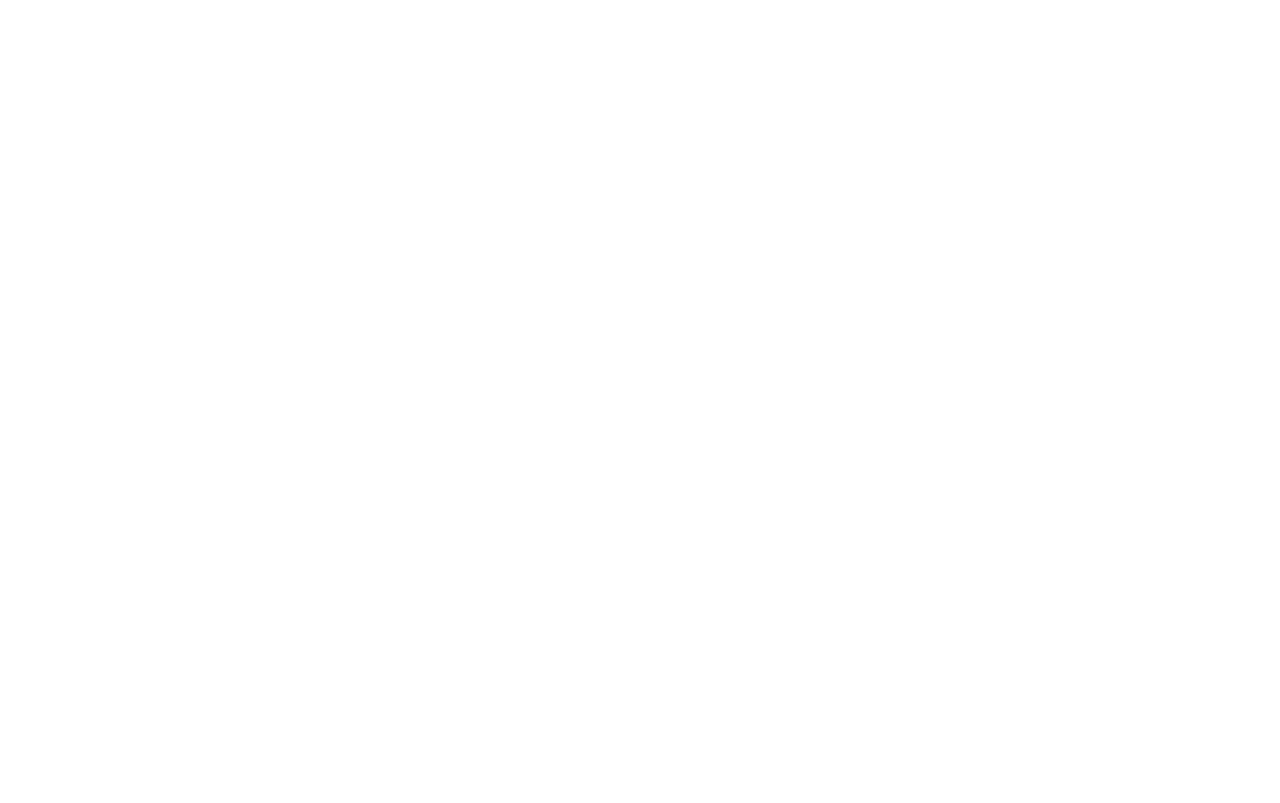
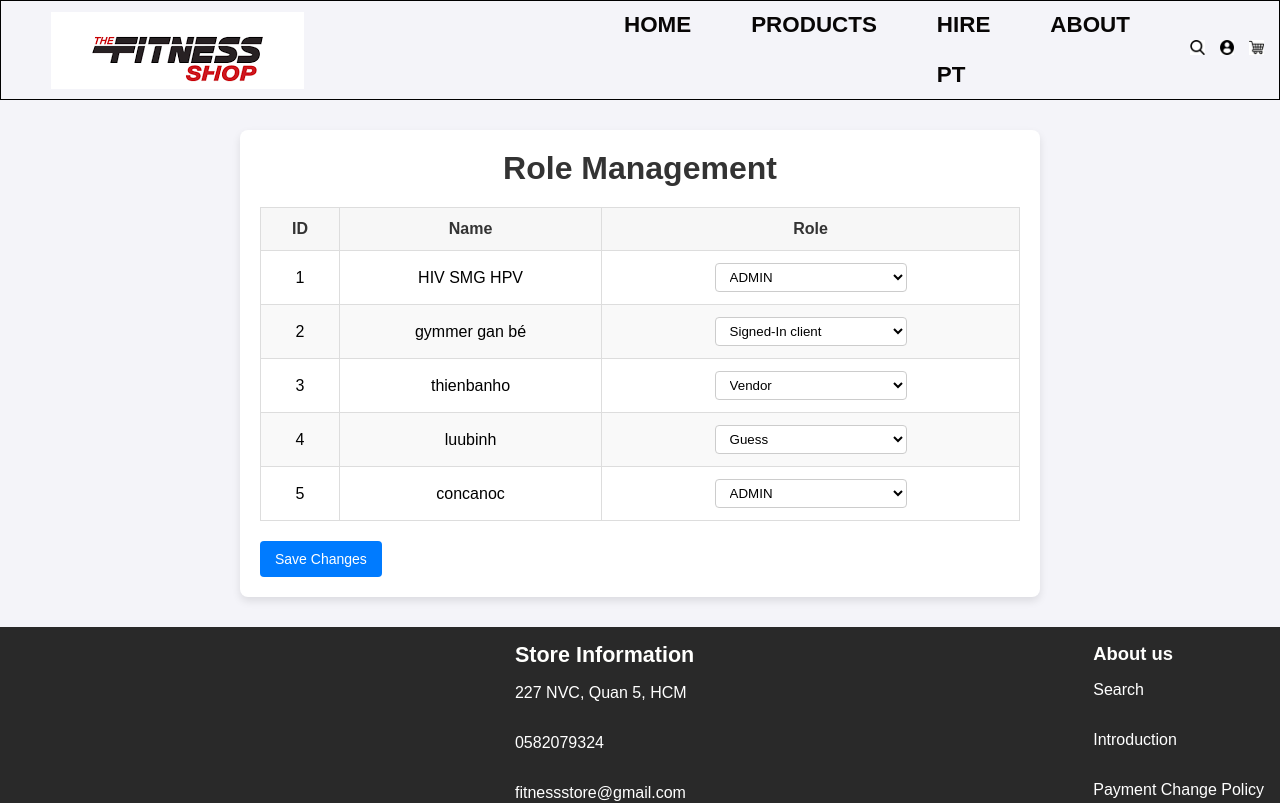
Before and after one commit to thienbanho/Fitness-Shop, a React (Create React App) app: page /components/UserDashboard/RoleManagementPage in a window 1280 px wide. Before the commit this address had no page. Shown: the top 803 px of the page. Built offline with nearby package versions, Linux system fonts and the light colour scheme.

Commit message:
add roles manage page

```diff
--- a/src/App.js
+++ b/src/App.js
@@ -8,6 +8,7 @@
 import Footer from "./components/Footer/Footer.js";
 import { BrowserRouter } from 'react-router-dom';
 import { Routes, Route, Link } from 'react-router-dom';
+import RoleManagementPage from "./components/User Dashboard/RoleManagementPage";
 
 function App() {
   return (
@@ -19,6 +20,7 @@
       <Route path="/pages/PTRegist/PTRegist" element={<PTRegist/>}/>
       <Route path="/pages/Product" element={<Product/>}/>
       <Route path="/pages/Profile/Info" element={<Info/>}/>
+      <Route path="/components/UserDashboard/RoleManagementPage" element={<RoleManagementPage/>}/>
     </Routes>
     </BrowserRouter>
   );
--- /dev/null
+++ b/src/components/User Dashboard/RoleManagementPage.css
@@ -0,0 +1,76 @@
+body {
+    font-family: Arial, sans-serif;
+    background-color: #f4f4f9;
+    margin: 0;
+    padding: 0;
+  }
+
+  .container {
+    padding: 20px;
+    max-width: 800px;
+    margin: 30px auto;
+    background-color: #ffffff;
+    box-shadow: 0 4px 8px rgba(0, 0, 0, 0.1);
+    border-radius: 8px;
+  }
+
+  h1 {
+    text-align: center;
+    color: #333333;
+    margin-bottom: 20px;
+  }
+
+  table {
+    width: 100%;
+    border-collapse: collapse;
+    margin-top: 20px;
+  }
+
+  table th,
+  table td {
+    border: 1px solid #dddddd;
+    padding: 12px;
+    text-align: center;
+  }
+
+  table th {
+    background-color: #f7f7f7;
+    color: #333333;
+    font-weight: bold;
+  }
+
+  table tr:nth-child(even) {
+    background-color: #f9f9f9;
+  }
+
+  table tr:hover {
+    background-color: #f1f1f1;
+  }
+
+  select {
+    padding: 5px 10px;
+    border: 1px solid #cccccc;
+    border-radius: 4px;
+    background-color: #ffffff;
+    cursor: pointer;
+  }
+
+  select:focus {
+    outline: none;
+    border-color: #007bff;
+  }
+
+  button {
+    margin-top: 20px;
+    padding: 10px 15px;
+    border: none;
+    border-radius: 4px;
+    background-color: #007bff;
+    color: white;
+    cursor: pointer;
+    font-size: 14px;
+  }
+
+  button:hover {
+    background-color: #0056b3;
+  }
--- /dev/null
+++ b/src/components/User Dashboard/RoleManagementPage.js
@@ -0,0 +1,73 @@
+import React, { useState } from "react";
+import Footer from "../Footer/Footer";
+import NavBar from "../NavBar/NavBar";
+import "./RoleManagementPage.css";
+
+const RoleManagementPage = () => {
+  const [users, setUsers] = useState([
+    { id: 1, name: "HIV SMG HPV", role: "ADMIN" },
+    { id: 2, name: "gymmer gan bé", role: "Signed-In client" },
+    { id: 3, name: "thienbanho", role: "Vendor" },
+    { id: 4, name: "luubinh", role: "Guess" },
+    { id: 5, name: "concanoc", role: "Content Manager" },
+  ]);
+
+  const roles = [
+    "ADMIN",
+    "PT",
+    "Signed-In client",
+    "Vendor",
+    "Content Manager (forum)",
+    "Guess",
+  ];
+
+  const handleRoleChange = (userId, newRole) => {
+    const updatedUsers = users.map((user) =>
+      user.id === userId ? { ...user, role: newRole } : user
+    );
+    setUsers(updatedUsers);
+    alert(`Role updated: User ID ${userId} is now ${newRole}`);
+  };
+
+  return (
+    <>
+      <NavBar></NavBar>
+      <div className="container">
+        <h1>Role Management</h1>
+        <table>
+          <thead>
+            <tr>
+              <th>ID</th>
+              <th>Name</th>
+              <th>Role</th>
+            </tr>
+          </thead>
+          <tbody>
+            {users.map((user) => (
+              <tr key={user.id}>
+                <td>{user.id}</td>
+                <td>{user.name}</td>
+                <td>
+                  <select
+                    value={user.role}
+                    onChange={(e) => handleRoleChange(user.id, e.target.value)}
+                  >
+                    {roles.map((role) => (
+                      <option key={role} value={role}>
+                        {role}
+                      </option>
+                    ))}
+                  </select>
+                </td>
+              </tr>
+            ))}
+          </tbody>
+        </table>
+        <button onClick={() => console.log("Save Changes")}>Save Changes</button>
+      </div>
+      <Footer></Footer>
+    </>
+  );
+};
+
+export default RoleManagementPage;
```
